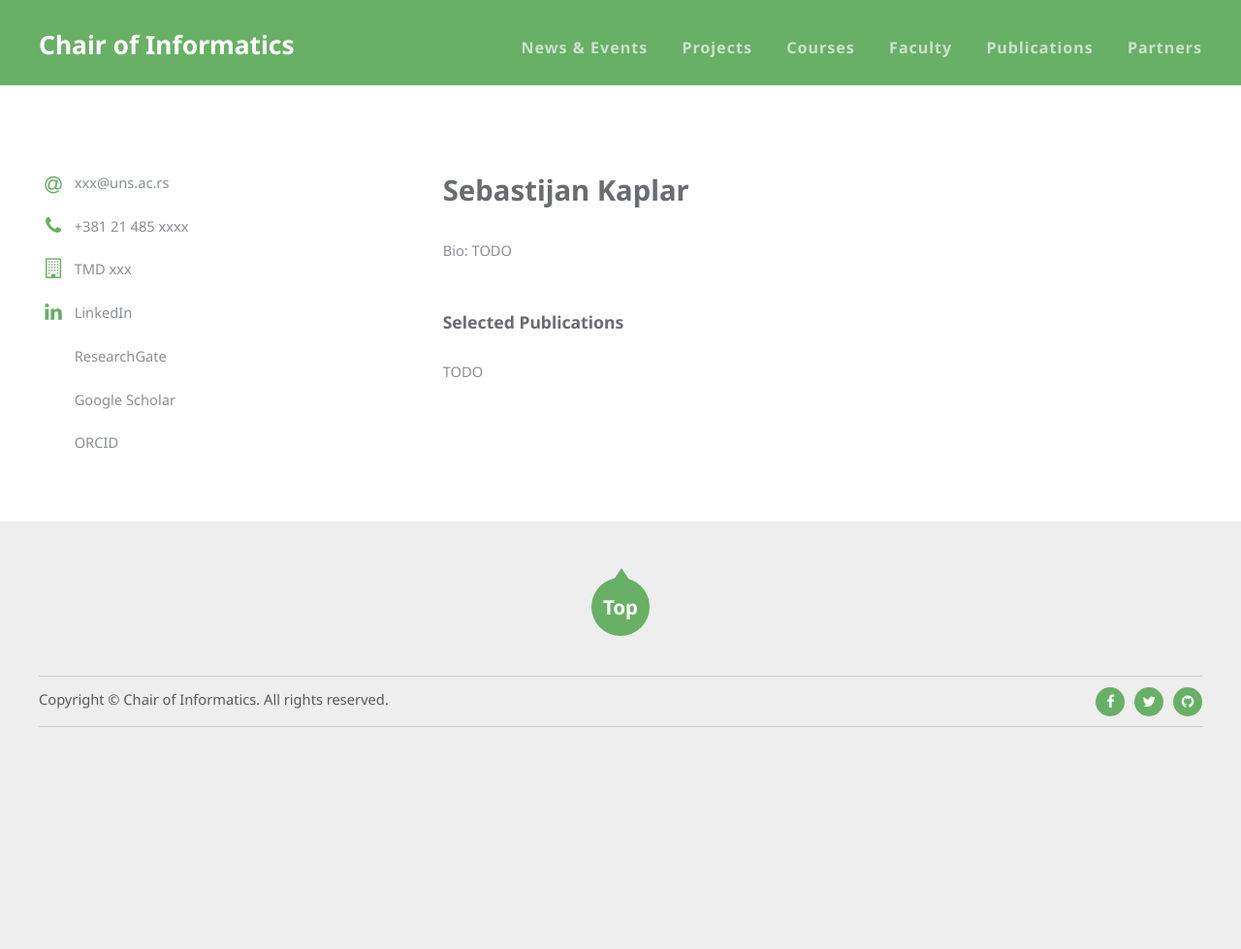
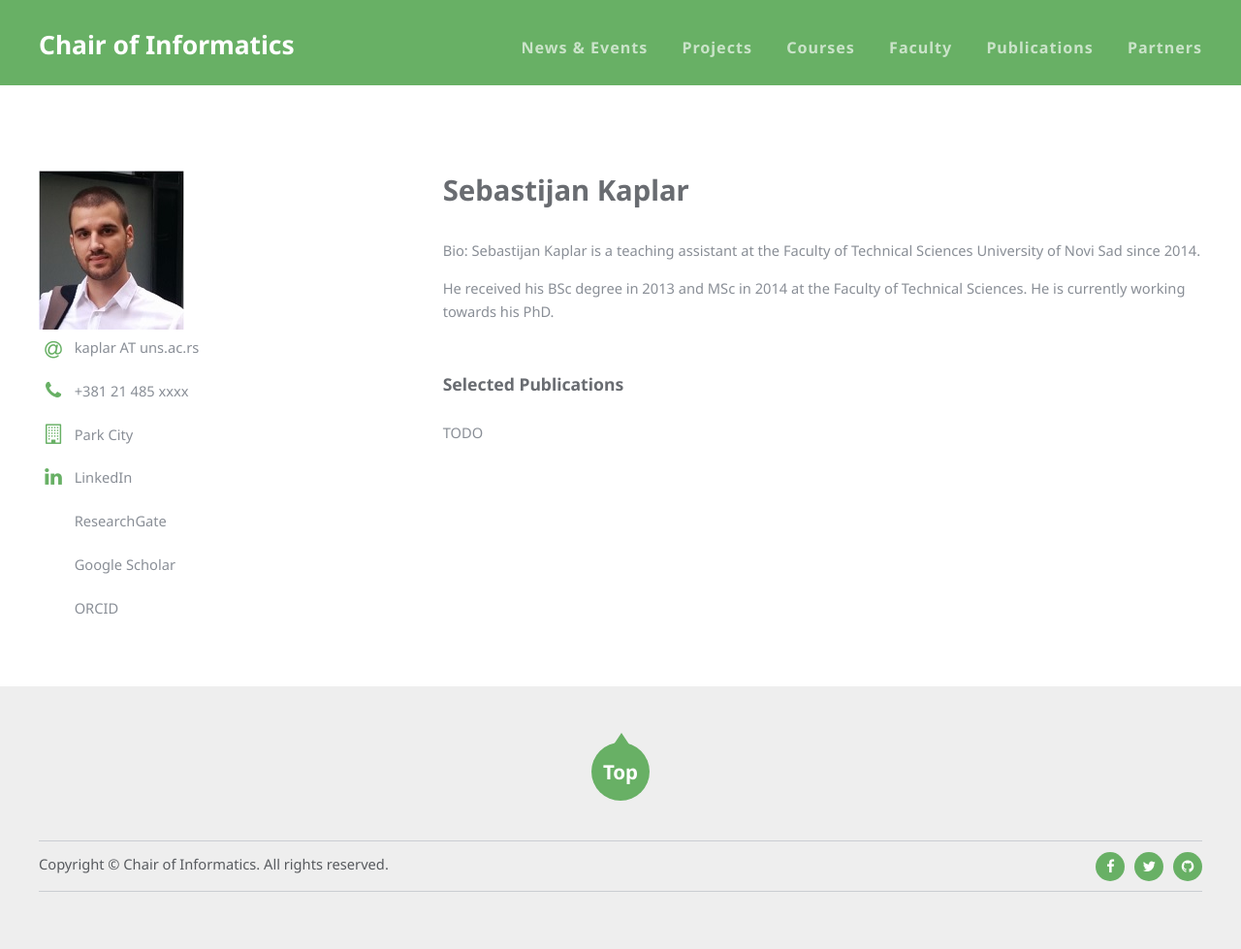
Before and after one commit to unsftn/informatika, a Jekyll site: the page built from _faculty/SebastijanKaplar.md, in a window 1280 px wide. Shown: the whole page at 97% size. Built offline with Jekyll 4.4.1, drawn with Linux system fonts in a browser that asks for light colours; before the commit the page ends 900 px from its top, so only the background shows below that.

Commit message:
Dodat Info

```diff
--- a/_faculty/SebastijanKaplar.md
+++ b/_faculty/SebastijanKaplar.md
@@ -5,13 +5,16 @@ collection: faculty
 path: SebastijanKaplar
 name: SebastijanKaplar
 zvanje: TA
-email: xxx@uns.ac.rs
+email: kaplar AT uns.ac.rs
 phone: +381 21 485 xxxx
-office: TMD xxx
-photo:
+office: Park City
+photo: SebastijanKaplar.jpg
 ---
 
-Bio: TODO
+Bio: Sebastijan Kaplar is a teaching assistant at the Faculty of Technical Sciences University of Novi Sad since 2014.
+
+He received his BSc degree in 2013 and MSc in 2014 at the Faculty of Technical Sciences. He is currently working towards his PhD.
+
 
 ### Selected Publications
 
```
Also changed, not shown: img/faculty/SebastijanKaplar.jpg (added).
